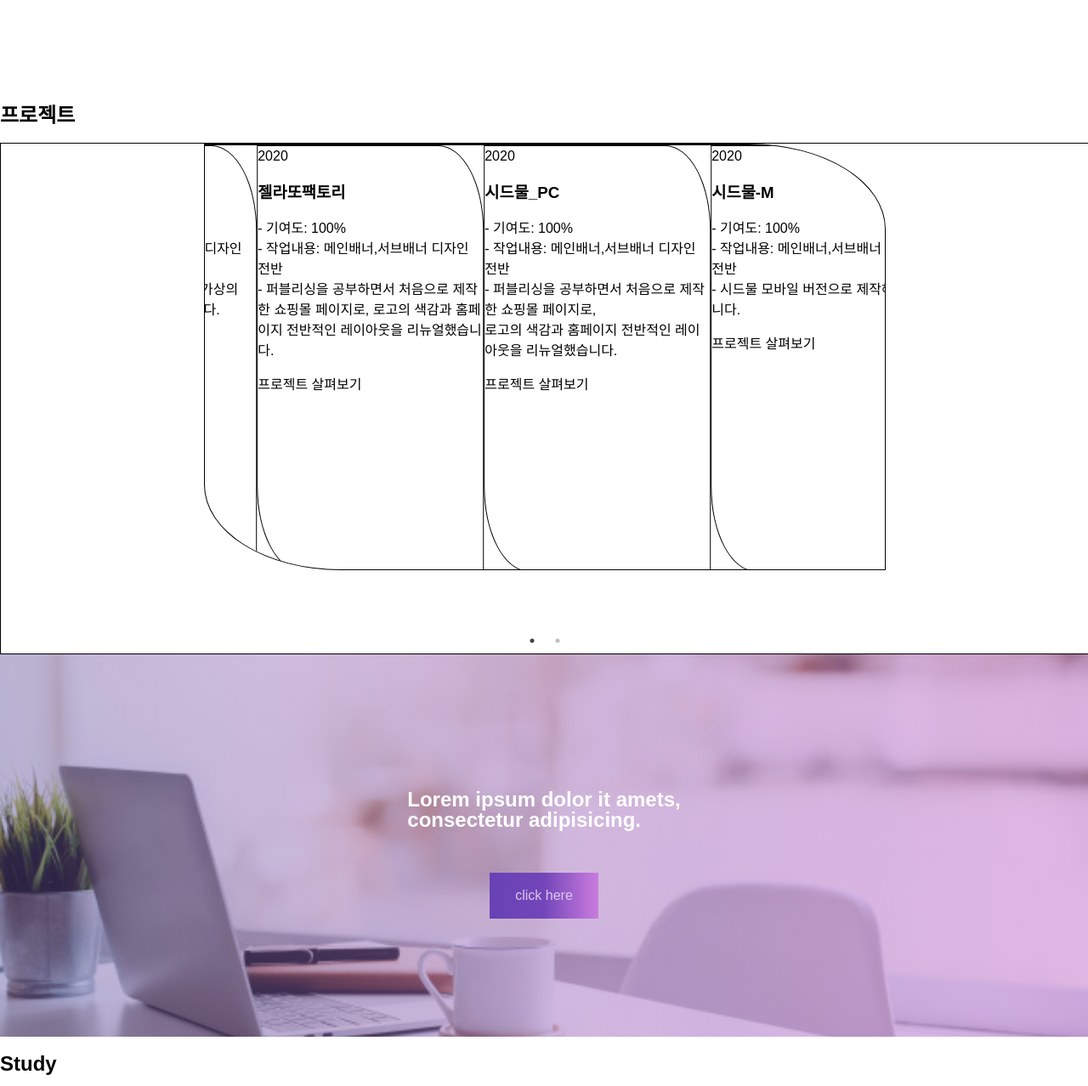
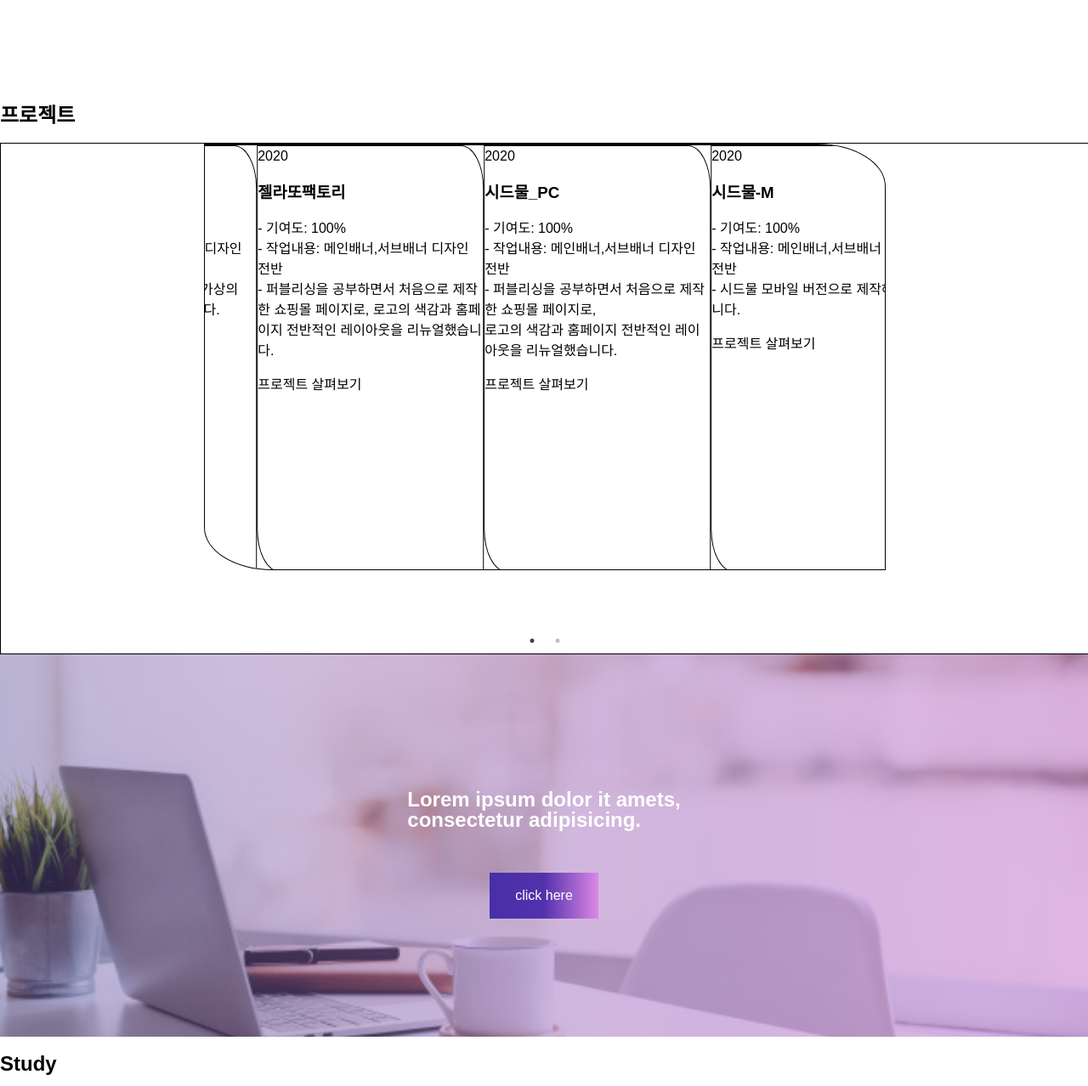
Before and after one commit to corock-dev/yeseo-ko.github.io, a plain HTML site: page index.html in a window 1280 px wide. Shown: the part 1403-2681 px from the top of the page at 85% size. Drawn offline with nearby package versions, Linux system fonts and the light colour scheme; a web font is replaced by a local one.

Commit message:
no message

```diff
--- a/css/style.css
+++ b/css/style.css
@@ -116,6 +116,7 @@ nav{
     color: #fff;
     padding: 15px 30px;
     background: linear-gradient(90deg, #472fa7, #5331ad, #dc87e5);
+    z-index: 1;
 }
 .call-to-action h2{
     margin-bottom: 50px;
@@ -127,7 +128,7 @@ nav{
 .responsive div{
     width: 800px;
     height: 500px;
-    border-radius: 0 20% 0 20%;
+    border-radius: 0 10% 0 10%;
     border: 1px solid #000;
 }
 
```
